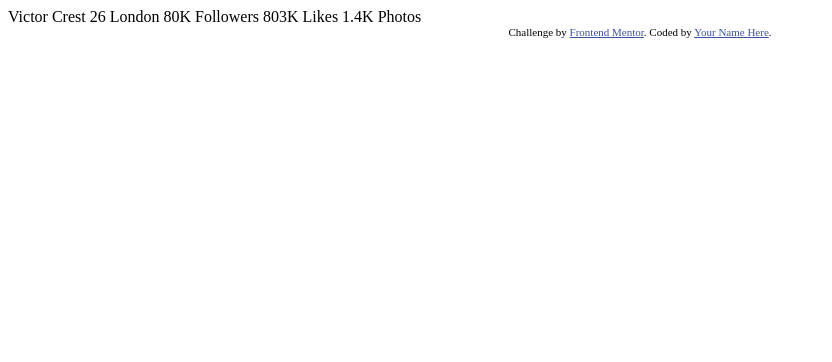
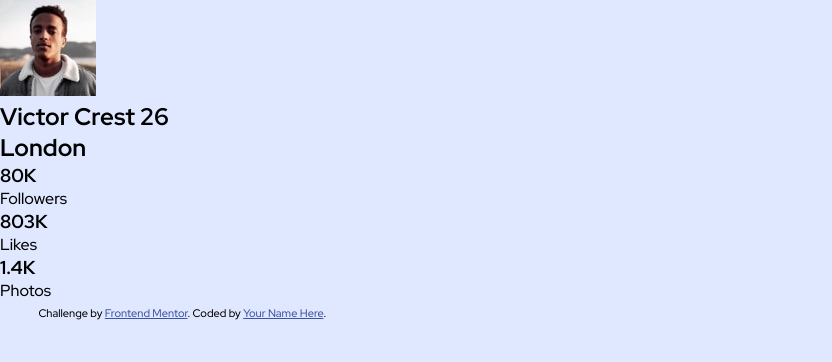
Before and after one commit to HiddenOgre28/fem__pcc, a plain HTML site: page index.html in a window 1280 px wide. Shown: the whole page, without its empty margins (0-832 px from the left). Drawn offline with Linux system fonts and the light colour scheme.

Commit message:
Finished the structure of the HTML file

```diff
--- a/index.html
+++ b/index.html
@@ -2,34 +2,44 @@
 <html lang="en">
 <head>
   <meta charset="UTF-8">
-  <meta name="viewport" content="width=device-width, initial-scale=1.0"> <!-- displays site properly based on user's device -->
+  <meta name="viewport" content="width=device-width, initial-scale=1.0">
 
   <link rel="icon" type="image/png" sizes="32x32" href="./images/favicon-32x32.png">
+  <link rel="stylesheet" href="../styles/styles.css" type="text/css">
 
   <title>Frontend Mentor | Profile card component</title>
-
-  <!-- Feel free to remove these styles or customise in your own stylesheet 👍 -->
-  <style>
-    .attribution { font-size: 11px; text-align: center; }
-    .attribution a { color: hsl(228, 45%, 44%); }
-  </style>
 </head>
 <body>
-  Victor Crest
-  26
-  London
+  <main class="card-wrapper">
+    <img src="../images/image-victor.jpg" alt="A head shot of a man." class="card-wrapper__img">
 
-  80K
-  Followers
+    <section class="card-wrapper__info">
+      <h1 class="card-wrapper__info__heading">Victor Crest <span class="card-wrapper__info__heading::span">26</span></h1>
 
-  803K
-  Likes
+      <h2 class="card-wrapper__info__subheading">London</h2>
 
-  1.4K
-  Photos
-  <div class="attribution">
+      <section class="card-wrapper__info__wrapper">
+        <div class="card-wrapper__info__wrapper__stats">
+          <h3 class="card-wrapper__info__wrapper__stats__number">80K</h3>
+          <p class="card-wrapper__info__wrapper__stats__label">Followers</p>
+        </div>
+
+        <div class="card-wrapper__info__wrapper__stats">
+          <h3 class="card-wrapper__info__wrapper__stats__number">803K</h3>
+          <p class="card-wrapper__info__wrapper__stats__label">Likes</p>
+        </div>
+
+        <div class="card-wrapper__info__wrapper__stats">
+          <h3 class="card-wrapper__info__wrapper__stats__number">1.4K</h3>
+          <p class="card-wrapper__info__wrapper__stats__label">Photos</p>
+        </div>
+      </section>
+    </section>
+  </main>
+
+  <fotter class="attribution footer">
     Challenge by <a href="https://www.frontendmentor.io?ref=challenge" target="_blank">Frontend Mentor</a>.
     Coded by <a href="#">Your Name Here</a>.
-  </div>
+  </footer>
 </body>
 </html>
--- /dev/null
+++ b/styles/styles.scss
@@ -0,0 +1,59 @@
+// Partials //
+@import url('https://fonts.googleapis.com/css2?family=Red+Hat+Display:wght@500;700;900&display=swap');
+
+// Variables //
+// Color palette and fonts //
+$primary-color-1: hsl(225, 100%, 94%);
+$primary-color-2: hsl(245, 75%, 52%);
+$neutral-color-1: hsl(225, 100%, 98%);
+$neutral-color-2: hsl(224, 23%, 55%);
+$neutral-color-3: hsl(223, 47%, 23%);
+$neutral-color-4: hsl(0, 0%, 100%);
+$border-color: hsl(260, 12%, 81%);
+
+$primary-font: 'Red Hat Display', sans-serif;
+
+// Reusable code //
+@mixin flexContainer($direction, $align, $justify) {
+    display: flex;
+    flex-direction: $direction;
+    align-items: $align;
+    justify-content: $justify;
+}
+
+// Mobile 375px //
+// Base //
+*,
+*::before,
+*::after {
+    margin: 0;
+    padding: 0;
+    box-sizing: border-box;
+}
+
+body {
+    font-family: $primary-font;
+    font-size: 16px;
+    background-color: $primary-color-1;
+}
+
+.attribution {
+    font-size: 11px;
+    text-align: center;
+    padding: 3%;
+}
+
+.attribution a {
+    color: hsl(228, 45%, 44%);
+}
+
+button {
+    background: none;
+    border: none;
+
+    &:hover {
+        cursor: pointer;
+    }
+}
+
+// Layout //
```
Also changed, not shown: styles/styles.css (added), 1 other file.
